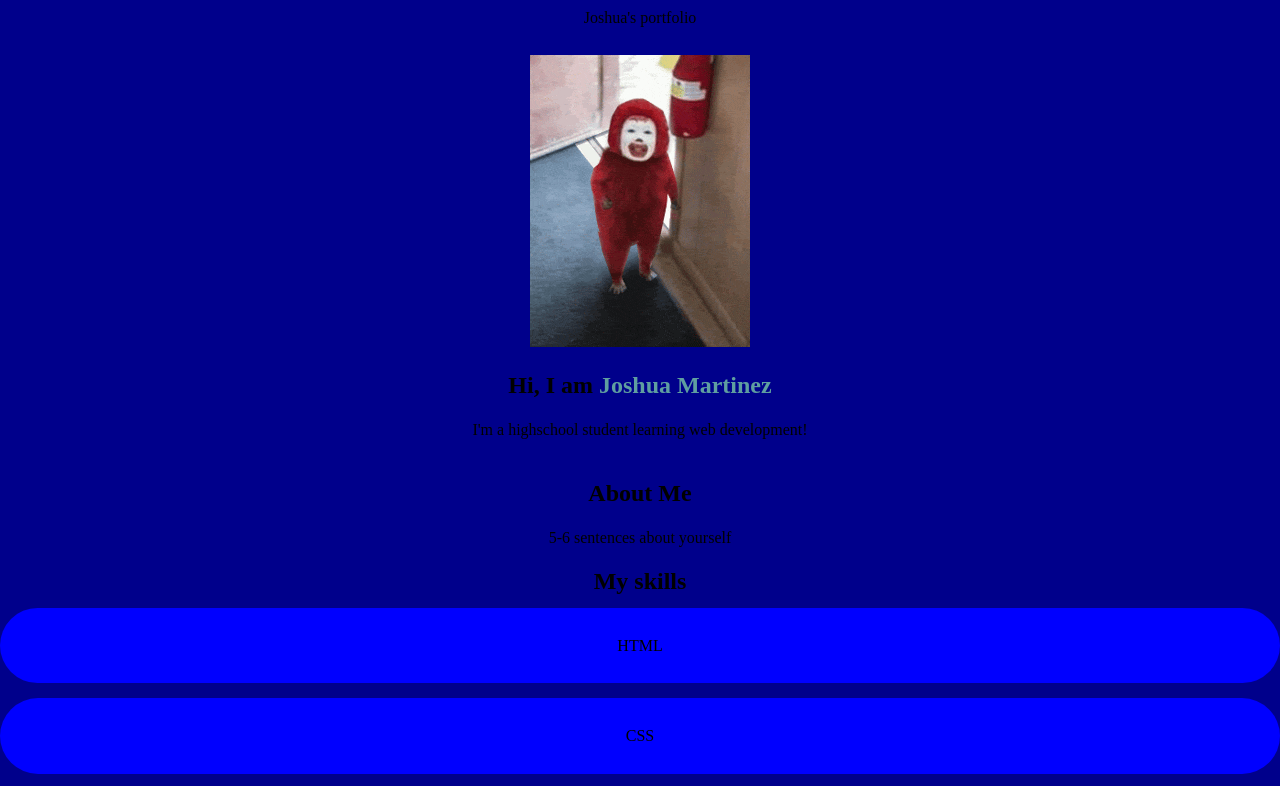
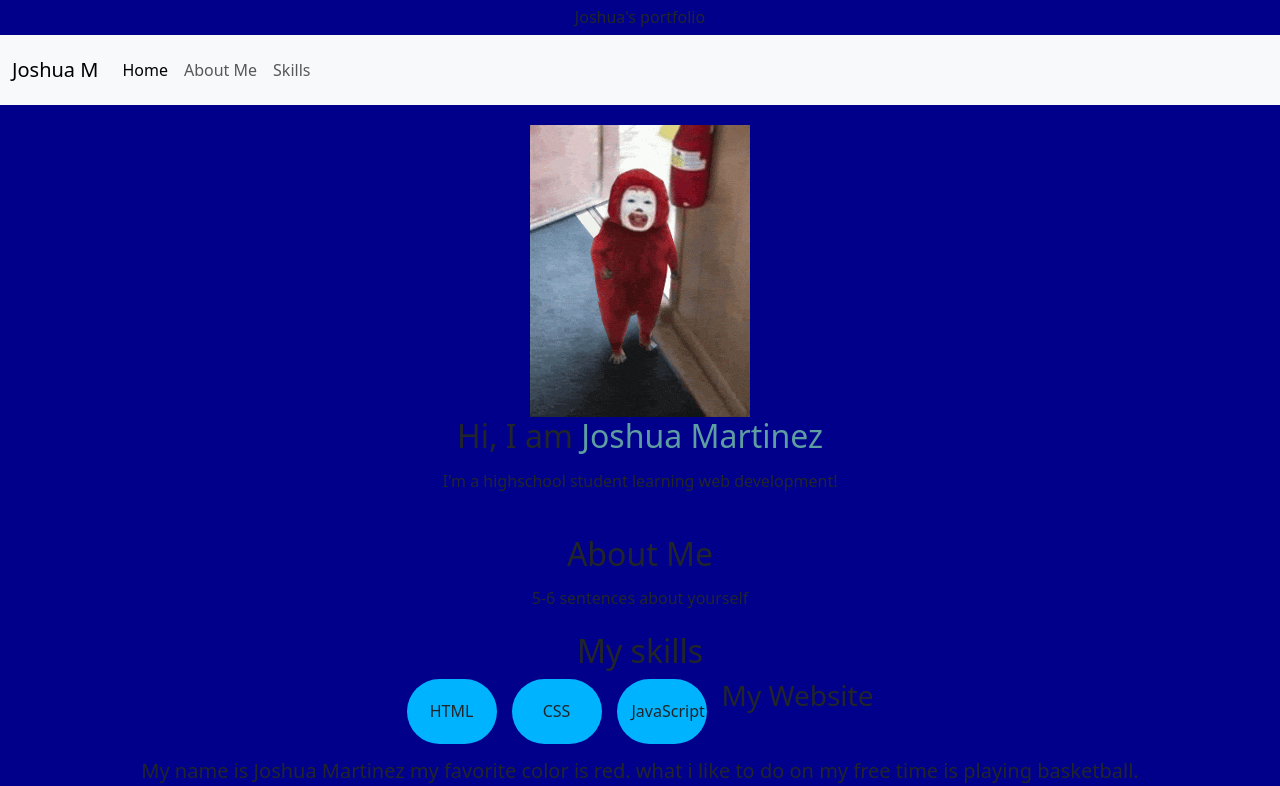
Before and after one commit to JoshuaMartinez210/syep-portfolio-JM, a plain HTML site: page index.html in a window 1280 px wide. Shown: the top 786 px of the page. Drawn offline with nearby package versions, Linux system fonts and the light colour scheme.

Commit message:
Advanced css and bootstrap

```diff
--- a/index.html
+++ b/index.html
@@ -5,8 +5,33 @@
     <meta charset="UTF-8">
     <meta name="viewport" content="width=device-width, initial-scale=1.0"
     <tittle> Joshua's portfolio</tittle>
+    <link href="https://cdn.jsdelivr.net/npm/bootstrap@5.3.7/dist/css/bootstrap.min.css" rel="stylesheet" integrity="sha384-LN+7fdVzj6u52u30Kp6M/trliBMCMKTyK833zpbD+pXdCLuTusPj697FH4R/5mcr" crossorigin="anonymous">
     <link href="style.css" rel="stylesheet">
 </head>
+
+<nav class="navbar navbar-expand-lg bg-body-tertiary">
+  <div class="container-fluid">
+    <a class="navbar-brand" href="#">Joshua M</a>
+    <button class="navbar-toggler" type="button" data-bs-toggle="collapse" data-bs-target="#navbarNav" aria-controls="navbarNav" aria-expanded="false" aria-label="Toggle navigation">
+      <span class="navbar-toggler-icon"></span>
+    </button>
+    <div class="collapse navbar-collapse" id="navbarNav">
+      <ul class="navbar-nav">
+        <li class="nav-item">
+          <a class="nav-link active" aria-current="page" href="index.html">Home</a>
+        </li>
+        <li class="nav-item">
+          <a class="nav-link" href="#about">About Me</a>
+        </li>
+        <li class="nav-item">
+          <a class="nav-link" href="#skills">Skills</a>
+        </li>
+        <li class="nav-item">
+        </li>
+      </ul>
+    </div>
+  </div>
+</nav>
 
 <body>
     <section id="home" class="hero">
@@ -41,5 +66,7 @@
 <!-- This is where most of my code will live -->
 
 
+<script src="https://cdn.jsdelivr.net/npm/bootstrap@5.3.7/dist/js/bootstrap.bundle.min.js" integrity="sha384-ndDqU0Gzau9qJ1lfW4pNLlhNTkCfHzAVBReH9diLvGRem5+R9g2FzA8ZGN954O5Q" crossorigin="anonymous"></script>
+</body>
 
-</body>
+</html>
--- a/style.css
+++ b/style.css
@@ -37,13 +37,23 @@ body{
 
 
 .grid{
-    display: grid;
+    display: flex;
     gap: 15px;
+    justify-content: center;
+    flex-wrap: wrap;
+
+
 }
 
 
 .grid div{
-    padding: 20px;
-    border-radius: 40px;
-    background-color:blue
+    padding: 15px;
+    border-radius: 100px;
+    background-color:rgb(0, 179, 255);
+    width: 90px;
 }
+
+
+@media (max-width: 768px){
+    body{background-color:antiquewhite}
+}
```
